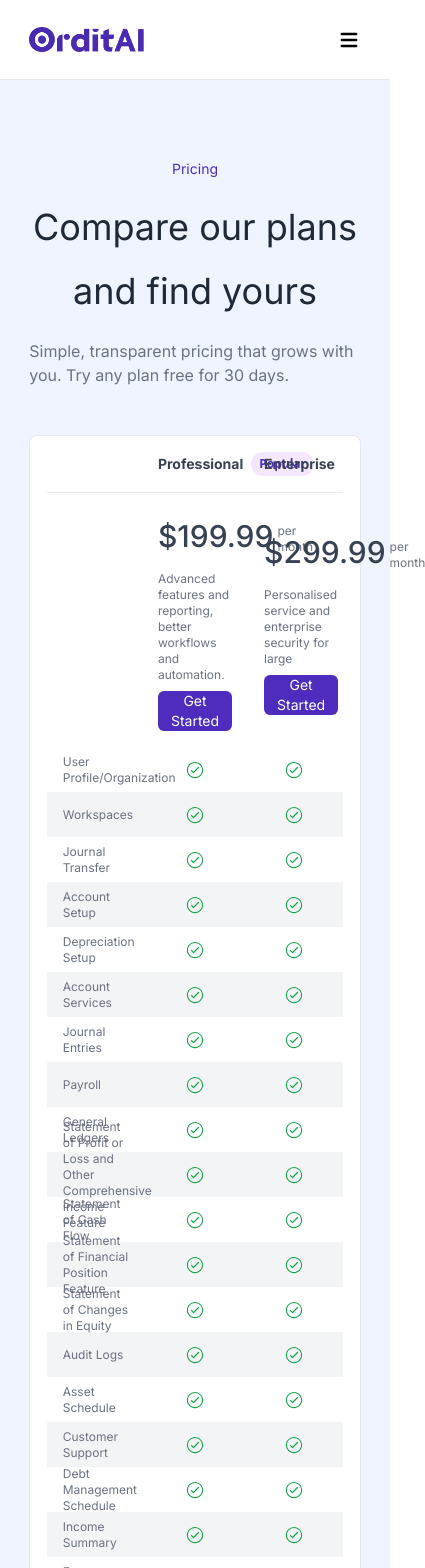
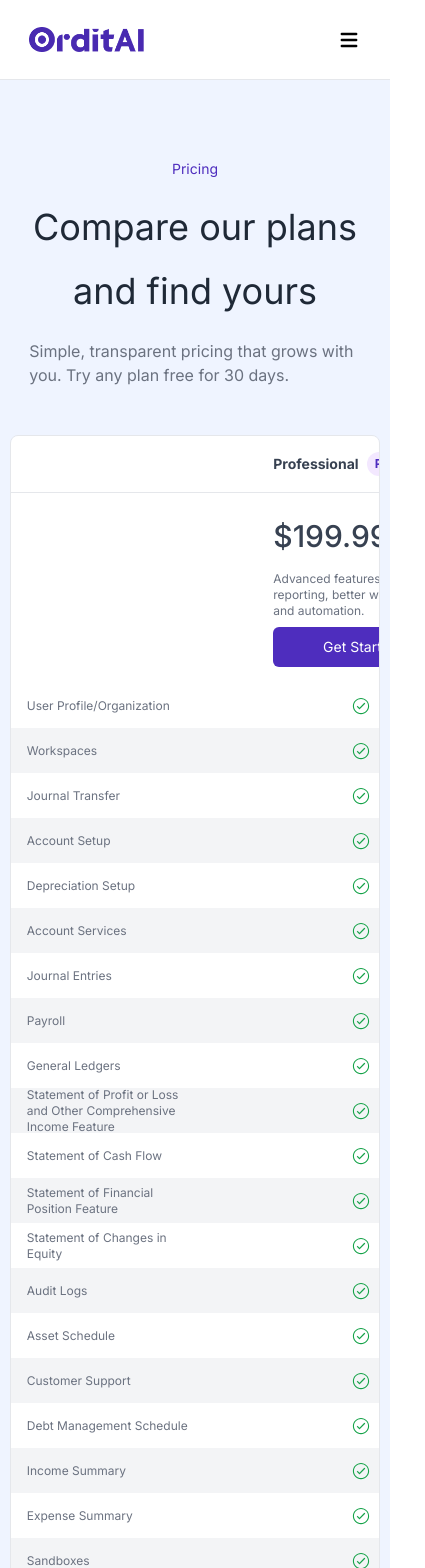
Before and after one commit to ordit-ai/orditAi-website, a React (Vite) app: page /pricing in a window 390 px wide. Shown: the top 1568 px of the page, 425 px wide, since content can reach past the window. Built offline with nearby package versions, Linux system fonts and the light colour scheme.

Commit message:
feat: website #0

```diff
--- a/src/pages/Pricing.tsx
+++ b/src/pages/Pricing.tsx
@@ -81,8 +81,8 @@ const Pricing = () => {
         </Typography.Text>
       </div>
 
-      <div className="bg-white w-[85%] mx-auto rounded-lg border-[1px]">
-        <div className="w-[90%] mx-auto">
+      <div className="bg-white sm:w-[85%] w-[95%] overflow-x-auto  mx-auto rounded-lg border-[1px]">
+        <div className="sm:w-[90%] w-[700px] mx-auto">
           <div className="flex items-center gap-[2em] w-[100%] justify-center py-4 border-b-[1px]">
             {planHeader.map((el, i) => (
               <div className={cn("w-[25%]")} key={`planHeader-${i}`}>
```
